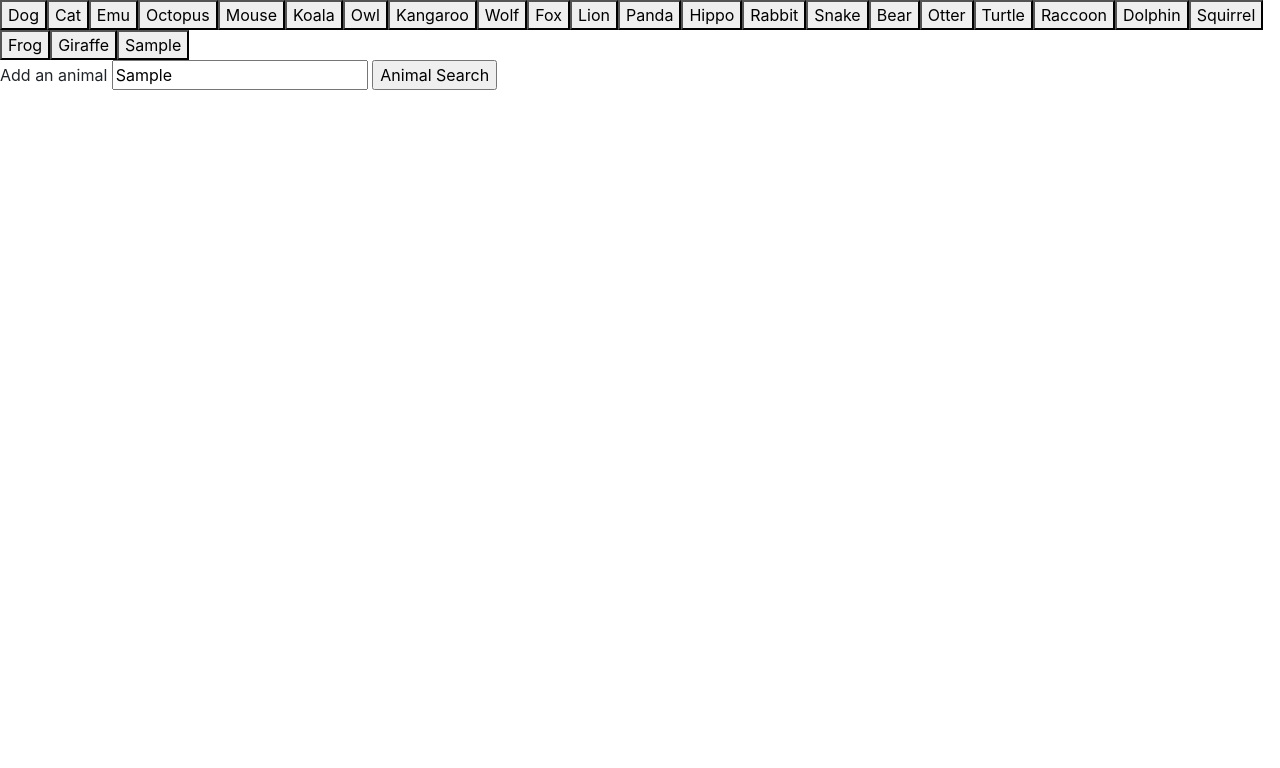
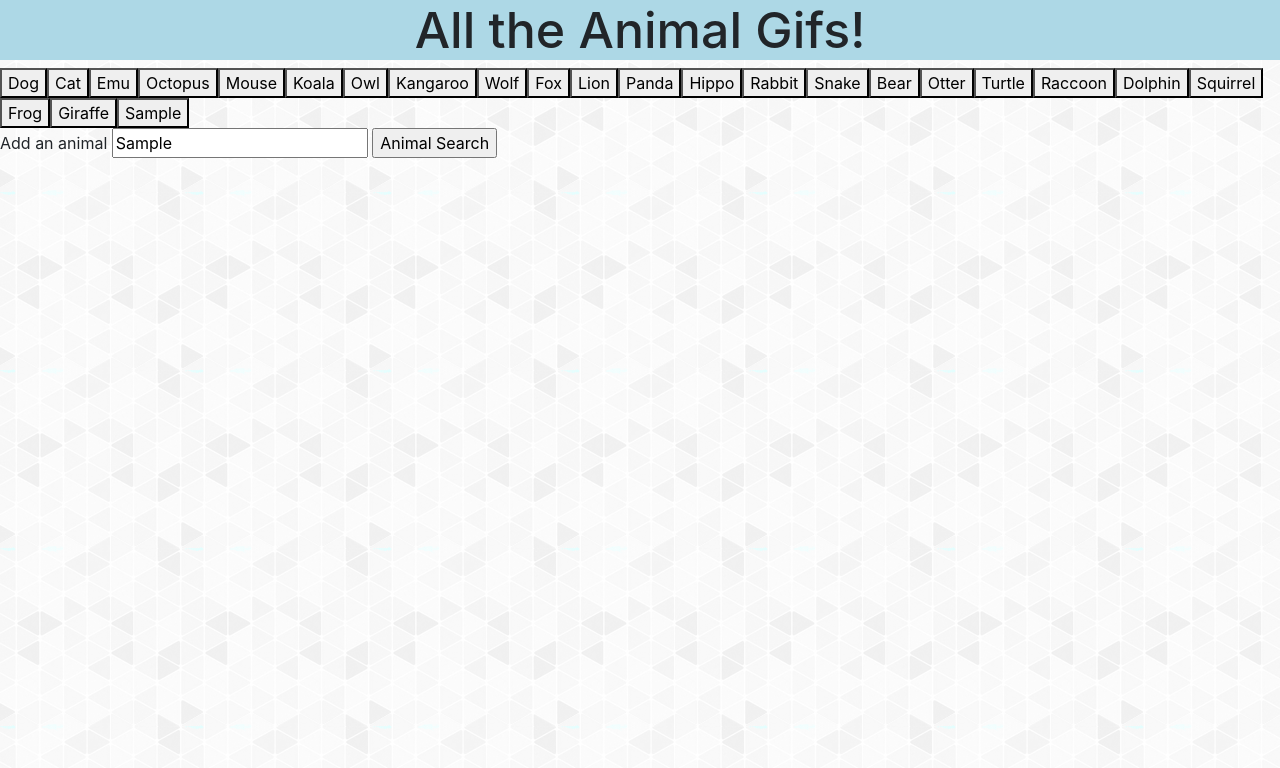
Before and after one commit to julesanne493/GiftasticAnimals, a plain HTML site: page index.html in a window 1280 px wide. Both pictures are taken after typing "Sample" into the empty fields and a click on the input "Animal Search". Drawn offline with nearby package versions, Linux system fonts and the light colour scheme.

Commit message:
Nvm the added button does not work

```diff
--- a/app.js
+++ b/app.js
@@ -12,12 +12,22 @@ var topics = ["Dog", "Cat", "Emu", "Octopus", "Mouse", "Koala", "Owl", "Kangaroo
             $("#animal-buttons").append(a);
         }
     }
-
         renderButtons();
 
 
+        $("#find-gif").on("click", function(event){
+            event.preventDefault();
+
+            var animalAdd = $("#gif-input").val().trim();
+
+            topics.push(animalAdd);
+
+            renderButtons();
+        })
+
 
     $("button").on("click", function() {
+
       var animal = $(this).attr("data-name");
       var queryURL = "https://api.giphy.com/v1/gifs/search?q="+ animal + "&api_key=AoZa2gNfezsLCXbt8w4TqWQKYpVWdBIK&limit=10";
 
@@ -52,9 +62,6 @@ var topics = ["Dog", "Cat", "Emu", "Octopus", "Mouse", "Koala", "Owl", "Kangaroo
                 if (state ==="still") {
                     $(this).attr("data-state", "animate");
                     animalImage.attr("src", animalAnimate);
-
-
-
                 }
 
                 else if (state==="animate") {
@@ -65,14 +72,3 @@ var topics = ["Dog", "Cat", "Emu", "Octopus", "Mouse", "Koala", "Owl", "Kangaroo
           }
         });
     });
-
-    $("#find-gif").on("click", function(event){
-        event.preventDefault();
-
-        var animalAdd = $("#gif-input").val().trim();
-
-        topics.push(animalAdd);
-
-        renderButtons();
-
-    })
--- a/assets/style.css
+++ b/assets/style.css
@@ -0,0 +1,9 @@
+body {
+    background-image: url(gplaypattern.png);
+}
+
+h1 {
+    text-align: center;
+    background: lightblue;
+    font-size: 50px;
+}
--- a/index.html
+++ b/index.html
@@ -6,8 +6,14 @@
     <meta http-equiv="X-UA-Compatible" content="ie=edge">
     <title>Giftastic Animals!</title>
     <link rel="stylesheet" href="https://cdnjs.cloudflare.com/ajax/libs/twitter-bootstrap/4.0.0/css/bootstrap.min.css" />
+
+    <link rel="stylesheet" type="text/css" href="assets/style.css">
+
+
 </head>
 <body>
+
+    <h1> All the Animal Gifs!</h1>
 
     <div id="animal-buttons"></div>
 
```
Also changed, not shown: assets/gplaypattern.png (added).
